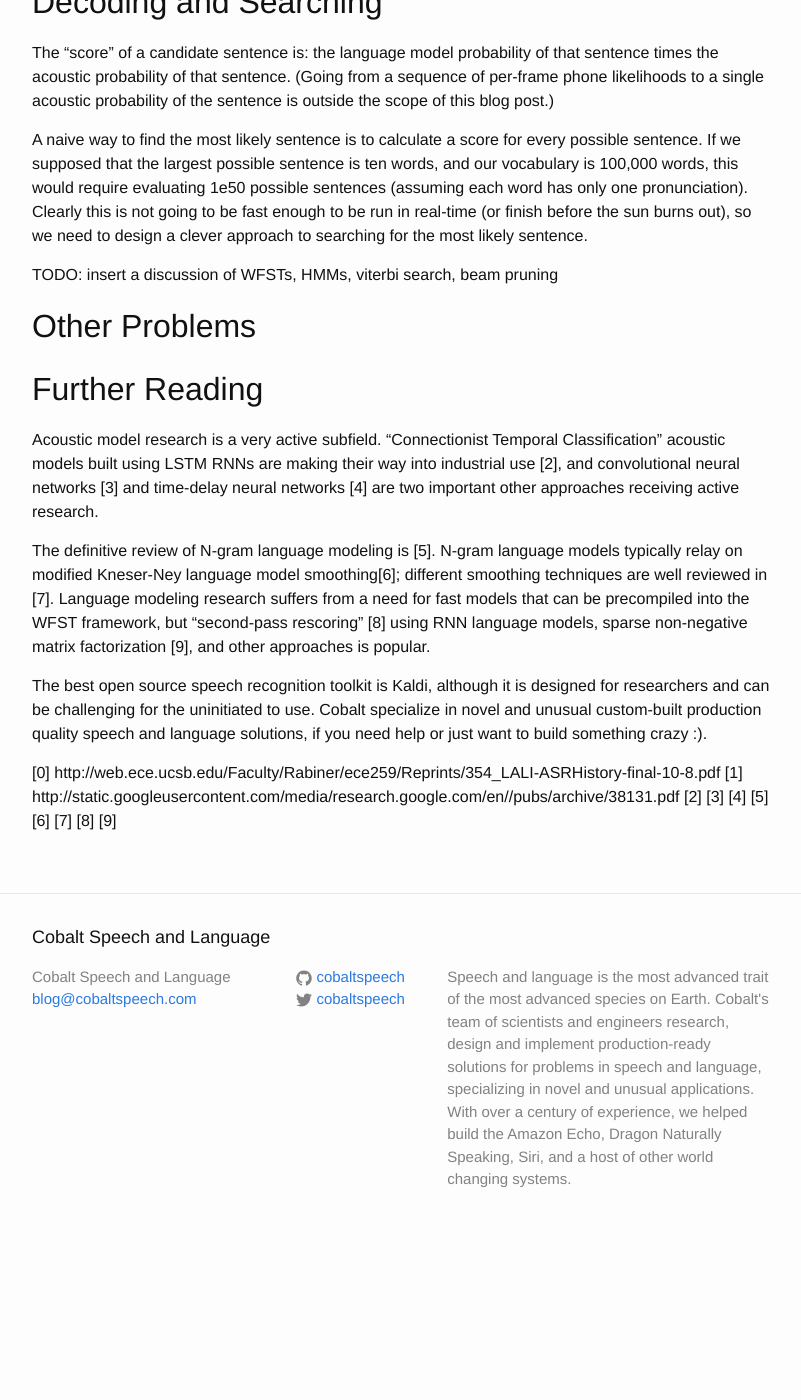
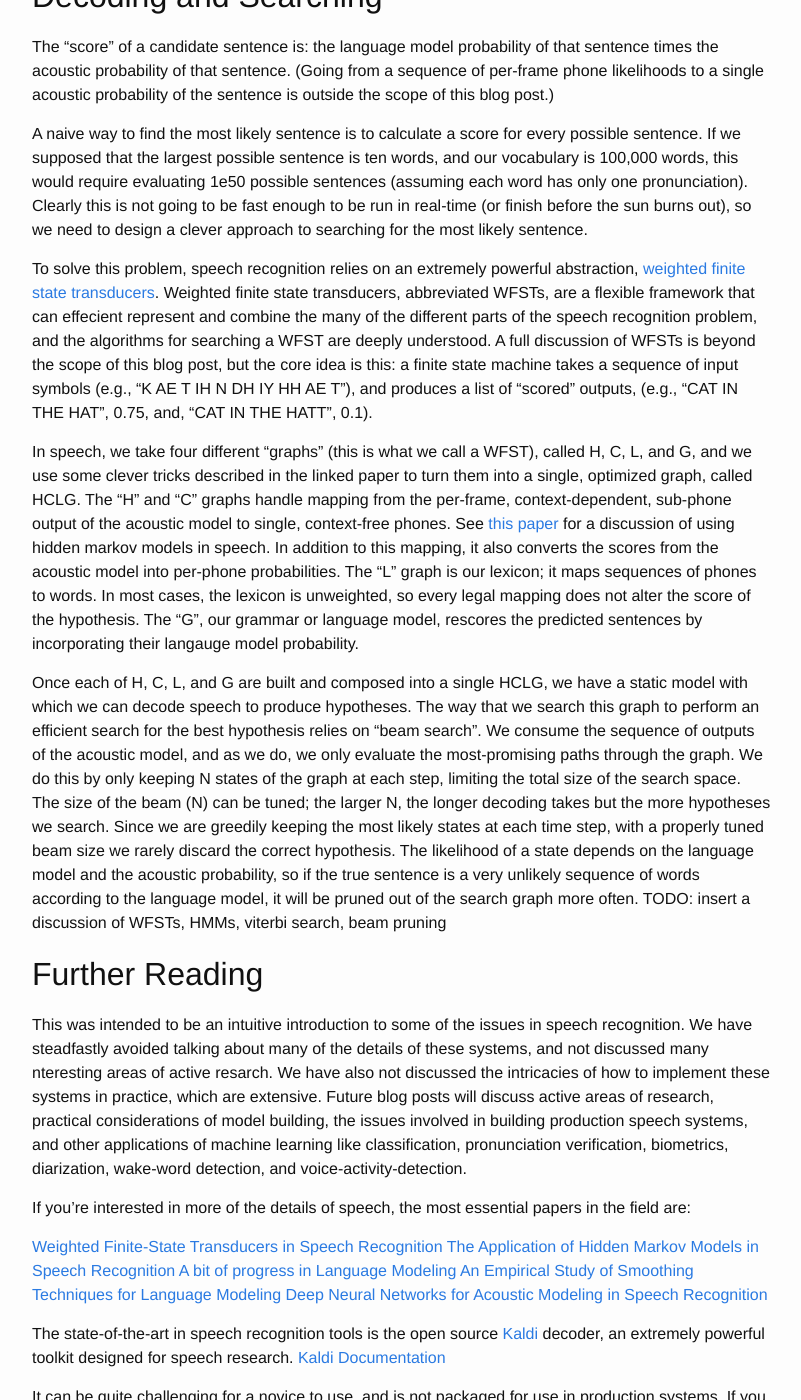
Before and after one commit to cobalt-paul/cobalt-blog, a Jekyll site: the page built from _posts/2016-06-23-introduction-to-asr.markdown, in a window 1280 px wide and 1400 px high, scrolled down 5612 px. Shown: the whole window, without its empty margins (238-1039 px from the left). Built offline with Jekyll 4.4.1, drawn with Linux system fonts in a browser that asks for light colours; formulas are drawn with MathJax 3; before the commit the page ends 6863 px from its top, so only the background shows below that; some of the changed text lies outside the part shown.

Commit message:
Update 2016-06-23-introduction-to-asr.markdown

```diff
--- a/_posts/2016-06-23-introduction-to-asr.markdown
+++ b/_posts/2016-06-23-introduction-to-asr.markdown
@@ -5,7 +5,7 @@ date:   2016-06-23 15:46:32 +0200
 categories: jekyll update
 ---
 
-The earliest example of a computer performing speech to text was a 1952 system built by Bell Labs which could recognize the numbers one to ten, for a single speaker. [0] Since then, we've come a long way: well more than a billion people on the planet have a high-quality large vocabulary speech recognition system in their pockets. Simple speech recognition systems power a variety of modern applications, notably phone support systems, but has been inaccessible to companies who couldn't staff and maintain a large speech research lab. But over the last five years, advances in speech recognition have made a staggering variety of novel application commercially feasible. The goal of this blog post is to introduce you to the vocabulary, concepts and challenges of speech recognition, and provide you with pointers on how to  find out more.
+The earliest example of a computer performing speech to text was a [1952 system](http://web.ece.ucsb.edu/Faculty/Rabiner/ece259/Reprints/354_LALI-ASRHistory-final-10-8.pdf) built by Bell Labs which could recognize the numbers one to ten, for a single speaker. [0] Since then, we've come a long way: well more than a billion people on the planet have a high-quality large vocabulary speech recognition system in their pockets. Simple speech recognition systems power a variety of modern applications, notably phone support systems, but has been inaccessible to companies who couldn't staff and maintain a large speech research lab. But over the last five years, advances in speech recognition have made a staggering variety of novel application commercially feasible. The goal of this blog post is to introduce you to the vocabulary, concepts and challenges of speech recognition, and provide you with pointers on how to  find out more.
 
 
 
@@ -24,7 +24,7 @@ The earliest example of a computer performing speech to text was a 1952 system b
 
 At its core, speech recognition takes audio as input and produces text as output. As a problem in statistical modeling, we frame the problem as: $$ argmax_{w} P(W \| A) $$, or "find the sentence of words (w) with the highest probability of having been spoken, given the audio that we heard." If this sentence is confusing, you may want to review some of the basics of probability, e.g., [here](https://www.khanacademy.org/math/probability/independent-dependent-probability).
 
-The rest of this blog post relies on a basic familiarity with the concepts of machine learning. Specifically, you should know what 'features' are, and understand the basics of classification ( a model that takes features as input and predicts a label as output). If you are interested in a deeper introduction to machine learning, you may wish to look [here](TODO).
+The rest of this blog post relies on a basic familiarity with the concepts of machine learning. Specifically, you should know what 'features' are, and understand the basics of classification ( a model that takes features as input and predicts a label as output). If you are interested in a deeper introduction to machine learning, you may wish to look [here](https://www.coursera.org/learn/machine-learning).
 
 ### 'Audio'
 
@@ -62,9 +60,9 @@ This explanation is heavily simplified, and diving into the details will make ma
 
 An acoustic model works roughly like this:
 
-* the audio is cut up into chunks every 10 ms called frames
-* the frame is transformed, using signal processing, into a condensed set of features (a typical feature set might be, e.g., 40 mel-frequency cepstral coefficients, with 7 frames of context on each side)
-* the features are then fed into the acoustic model (commonly a deep neural network [1]), which outputs the likelihoods of each phoneme.
+* the audio is cut up into 10ms chunks called frames
+* the frame is transformed, using signal processing, into a condensed set of features (a typical feature set might be 40 mel-frequency cepstral coefficients, with 7 frames of context on each side)
+* the features are then fed into the acoustic model (typically a deep neural network), which outputs the likelihoods of each phoneme.
 
 There are some important simplifications in this explanation. First, there are other approaches, most notably "connectionist temporal classification" approaches, which are currently transition from research into industry. A later section will discuss this approach. Second, the output targets of a typical feed-forward deep neural network acoustic model are actually context-dependent targets in a phonetic tree, but conceptually it's reasonable to just thing of the model as producing phone likelihoods.
 
@@ -92,13 +90,13 @@ Language models are often the biggest factor in determining whether a particular
 
 Modern language models take a large volume of text and train a generative model. For every sentence, the model will produce a likelihood score. This score can then be used to say that one sentence is  more likely than another. A simple approach is N-gram language models. In 3-gram language modeling, for example, we count every 3 word sequence in our training data. The probability of any three word sequence is then the frequency of that sequence divided by the number of sequences in our training data. (This is an extreme simplification; more depth will be provided in a future blog post.) The probability of a candidate sentence is then the product of the probability of every 3 word sequence in our sentence. If the sentence is "the cat in the hat", the probability is: P("the" \| start-of-sentence")\*P("cat" \| "the", start-of-sentence)\*P("in"\|"cat", "the")\*P("the"\|"in", "cat")\*P("hat"\|"the", "in").
 
-This explanation leaves out a number of important topics: handling of "unseen" word sequences; langauge model smoothing; interpolating multiple language models; more complicated language model approaches like recurrent neural network language models, and many other details.
+This explanation leaves out a number of important topics: handling of "unseen" word sequences; language model smoothing; interpolating multiple language models; more complicated language model approaches like recurrent neural network language models; and many other details.
 
 ## <a name='lex'></a>Pronunciation and the Lexicon
 
 The lexicon forms an essential but awkward part of a speech recognizer. Speech recognition systems can only recognize words for which the pronunciation is known. These pronunciations are collected in the lexicon, a map from word to pronunciation. The pronunciations are sequences of phonemes. For example, when you say "cat", it is pronounced (in Arpabet) K AE T.
 
-The lexicon bridges the gap from the acoustic model to the language model. We could, hypothetically, build an acoustic model trained to output words, but it would require significantly more data (because you'd need many examples of every word in your vocabulary) and adding words to the vocabulary would require training new acoustic models. By using a lexicon, our acoustic model can produce phonemes and our lexicon can turn sequences of phonemes into words.
+The lexicon bridges the gap from the acoustic model to the language model. We could, hypothetically, build an acoustic model trained to output words, but it would require significantly more data (because you'd need many examples of every word in your vocabulary) and adding words to the vocabulary would require training new acoustic models. By using a lexicon, our acoustic model can produce phonemes and our lexicon can turn sequences of phonemes into words. [Baidu](https://arxiv.org/abs/1512.02595) and [Google](https://arxiv.org/abs/1508.01211) have both experimented with models that produce characters as output, but this is still to a significant degree an area of speculative research.
 
 ## <a name='fsthmm'></a>Decoding and Searching
 
@@ -106,24 +104,28 @@ The "score" of a candidate sentence is: the language model probability of that s
 
 A naive way to find the most likely sentence is to calculate a score for every possible sentence. If we supposed that the largest possible sentence is ten words, and our vocabulary is 100,000 words, this would require evaluating 1e50 possible sentences (assuming each word has only one pronunciation). Clearly this is not going to be fast enough to be run in real-time (or finish before the sun burns out), so we need to design a clever approach to searching for the most likely sentence.
 
+To solve this problem, speech recognition relies on an extremely powerful abstraction, [weighted finite state transducers](http://www.cs.nyu.edu/~mohri/pub/csl01.pdf). Weighted finite state transducers, abbreviated WFSTs,  are a flexible framework that can effecient represent and combine the many of the different parts of the speech recognition problem, and the algorithms for searching a WFST are deeply understood. A full discussion of WFSTs is beyond the scope of this blog post, but the core idea is this: a finite state machine takes a sequence of input symbols (e.g., "K AE T IH N DH IY HH AE T"), and produces a list of "scored" outputs, (e.g., "CAT IN THE HAT", 0.75, and,  "CAT IN THE HATT", 0.1).
+
+In speech, we take four different "graphs" (this is what we call a WFST), called H, C, L, and G, and we use some clever tricks described in the linked paper to turn them into a single, optimized graph, called HCLG. The "H" and "C" graphs handle mapping from the per-frame, context-dependent, sub-phone output of the acoustic model to single, context-free phones. See [this paper](http://mi.eng.cam.ac.uk/~mjfg/mjfg_NOW.pdf) for a discussion of using hidden markov models in speech. In addition to this mapping, it also converts the scores from the acoustic model into per-phone probabilities. The "L" graph is our lexicon; it maps sequences of phones to words. In most cases, the lexicon is unweighted, so every legal mapping does not alter the score of the hypothesis. The "G", our grammar or language model, rescores the predicted sentences by incorporating their langauge model probability.
+
+Once each of H, C, L, and G are built and composed into a single HCLG, we have a static model with which we can decode speech to produce hypotheses. The way that we search this graph to perform an efficient search for the best hypothesis relies on "beam search". We consume the sequence of outputs of the acoustic model, and as we do, we only evaluate the most-promising paths through the graph. We do this by only keeping N states of the graph at each step, limiting the total size of the search space. The size of the beam (N) can be tuned; the larger N, the longer decoding takes but the more hypotheses we search. Since we are greedily keeping the most likely states at each time step, with a properly tuned beam size we rarely discard the correct hypothesis. The likelihood of a state depends on the language model and the acoustic probability, so if the true sentence is a very unlikely sequence of words according to the language model, it will be pruned out of the search graph more often.
 TODO: insert a discussion of WFSTs, HMMs, viterbi search, beam pruning
 
 
-## <a name='other'></a>Other Problems
 ## <a name='furtherreading'></a>Further Reading
-Acoustic model research is a very active subfield. "Connectionist Temporal Classification" acoustic models built using LSTM RNNs are making their way into industrial use [2], and convolutional neural networks [3] and time-delay neural networks [4] are two important other approaches receiving active research.
 
-The definitive review of N-gram language modeling is [5]. N-gram language models typically relay on modified Kneser-Ney language model smoothing[6]; different smoothing techniques are well reviewed in [7]. Language modeling research suffers from a need for fast models that can be precompiled into the WFST framework, but "second-pass rescoring" [8] using RNN language models, sparse non-negative matrix factorization [9], and other approaches is popular.
+This was intended to be an intuitive introduction to some of the issues in speech recognition. We have steadfastly avoided talking about many of the details of these systems, and not discussed many nteresting areas of active resarch. We have also not discussed the intricacies of how to implement these systems in practice, which are extensive. Future blog posts will discuss active areas of research, practical considerations of model building, the issues involved in building production speech systems, and other applications of machine learning like classification, pronunciation verification, biometrics, diarization, wake-word detection, and voice-activity-detection.
 
-The best open source speech recognition toolkit is Kaldi, although it is designed for researchers and can be challenging for the uninitiated to use. Cobalt specialize in novel and unusual custom-built production quality speech and language solutions, if you need help or just want to build something crazy :).
+If you're interested in more of the details of speech, the most essential papers in the field are:
 
-[0] http://web.ece.ucsb.edu/Faculty/Rabiner/ece259/Reprints/354_LALI-ASRHistory-final-10-8.pdf
-[1] http://static.googleusercontent.com/media/research.google.com/en//pubs/archive/38131.pdf
-[2]
-[3]
-[4]
-[5]
-[6]
-[7]
-[8]
-[9]
+[Weighted Finite-State Transducers in Speech Recognition](http://www.cs.nyu.edu/~mohri/pub/csl01.pdf)
+[The Application of Hidden Markov Models in Speech Recognition](http://mi.eng.cam.ac.uk/~mjfg/mjfg_NOW.pdf)
+[A bit of progress in Language Modeling](http://research.microsoft.com/en-us/um/redmond/groups/srg/papers/2001-joshuago-tr72.pdf)
+[An Empirical Study of Smoothing Techniques for Language Modeling](http://www.speech.sri.com/projects/srilm/manpages/pdfs/chen-goodman-tr-10-98.pdf)
+[Deep Neural Networks for Acoustic Modeling in Speech Recognition](http://static.googleusercontent.com/media/research.google.com/en//pubs/archive/38131.pdf)
+
+
+The state-of-the-art in speech recognition tools is the open source [Kaldi](http://kaldi-asr.org/) decoder, an extremely powerful toolkit designed for speech research.
+[Kaldi Documentation](http://kaldi-asr.org/doc/)
+
+It can be quite challenging for a novice to use, and is not packaged for use in production systems. If you do want to solve interesting problems in speech, or need help with Kaldi, Cobalt has built an easy-to-use, production quality recognize on top of Kaldi. Drop us a line at info@cobaltspeech.com.
```
Also changed, not shown: other parts of _posts/2016-06-23-introduction-to-asr.markdown (+0 -2 lines).
